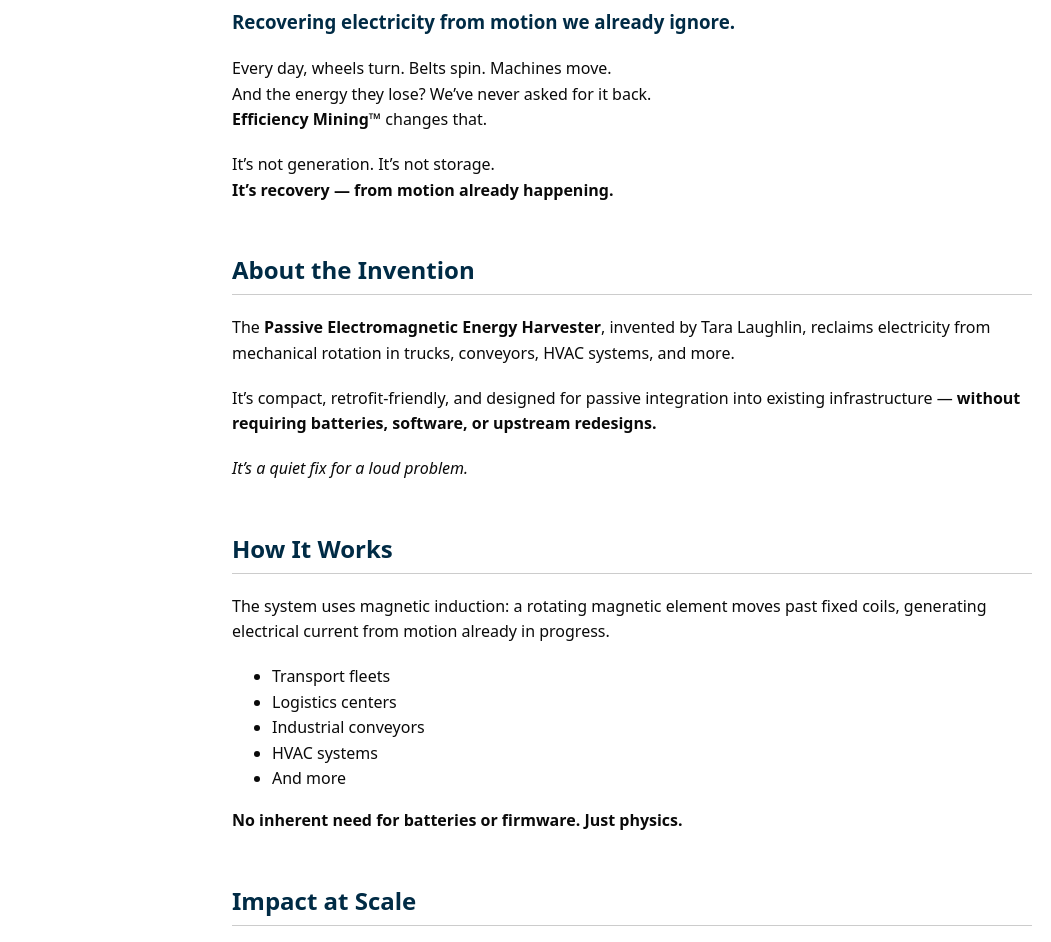
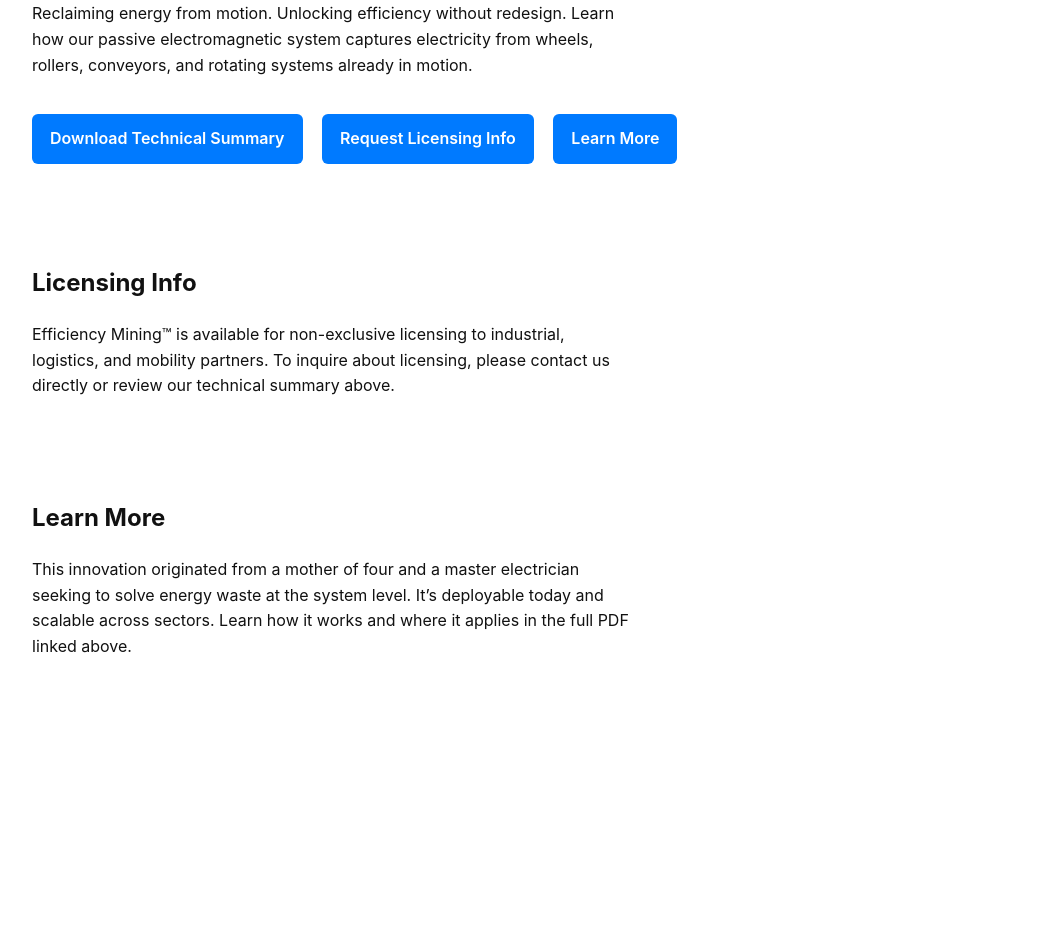
Before and after one commit to MLaugh/efficiencymining.github.io, a plain HTML site: page index.html in a window 1280 px wide. Shown: the part 116-1058 px from the top of the page, without its empty margins (8-1059 px from the left). After the commit the page ends 816 px from the top, so only its background shows below. Drawn offline with Linux system fonts and the light colour scheme.

Commit message:
Update index.html

```diff
--- a/index.html
+++ b/index.html
@@ -6,97 +6,55 @@
   <title>Efficiency Mining™</title>
   <style>
     body {
-      font-family: system-ui, -apple-system, sans-serif;
+      font-family: -apple-system, BlinkMacSystemFont, "Segoe UI", Roboto, Helvetica, Arial, sans-serif;
+      margin: 40px;
+      color: #111;
       line-height: 1.6;
-      max-width: 800px;
-      margin: auto;
-      padding: 2rem;
-      color: #0a0a0a;
-    }
-    h1, h2, h3 {
-      color: #002b45;
     }
     h1 {
-      font-size: 2em;
-      margin-bottom: 0.2em;
-    }
-    h2 {
-      margin-top: 2em;
-      font-size: 1.5em;
-      border-bottom: 1px solid #ccc;
-      padding-bottom: 0.2em;
+      font-size: 2.4em;
+      margin-bottom: 10px;
     }
     p {
-      margin-bottom: 1.2em;
+      max-width: 600px;
     }
-    a {
-      color: #0077cc;
+    .button {
+      display: inline-block;
+      margin-top: 20px;
+      margin-right: 15px;
+      padding: 12px 18px;
+      background-color: #007aff;
+      color: white;
       text-decoration: none;
+      border-radius: 6px;
+      font-weight: 600;
     }
-    a:hover {
-      text-decoration: underline;
+    .button:hover {
+      background-color: #005bb5;
     }
-    .footer {
-      margin-top: 3rem;
-      font-size: 0.9em;
-      color: #555;
+    section {
+      margin-top: 100px;
     }
   </style>
 </head>
 <body>
 
   <h1>Efficiency Mining™</h1>
-  <h3>Recovering electricity from motion we already ignore.</h3>
+  <p>Reclaiming energy from motion. Unlocking efficiency without redesign. Learn how our passive electromagnetic system captures electricity from wheels, rollers, conveyors, and rotating systems already in motion.</p>
 
-  <p>Every day, wheels turn. Belts spin. Machines move.<br>
-  And the energy they lose? We’ve never asked for it back.<br>
-  <strong>Efficiency Mining™</strong> changes that.</p>
+  <a class="button" href="Efficiency_Mining_Overview.pdf" download>Download Technical Summary</a>
+  <a class="button" href="#licensing">Request Licensing Info</a>
+  <a class="button" href="#learn">Learn More</a>
 
-  <p>It’s not generation. It’s not storage.<br>
-  <strong>It’s recovery — from motion already happening.</strong></p>
+  <section id="licensing">
+    <h2>Licensing Info</h2>
+    <p>Efficiency Mining™ is available for non-exclusive licensing to industrial, logistics, and mobility partners. To inquire about licensing, please contact us directly or review our technical summary above.</p>
+  </section>
 
-  <h2>About the Invention</h2>
-  <p>The <strong>Passive Electromagnetic Energy Harvester</strong>, invented by Tara Laughlin, reclaims electricity from mechanical rotation in trucks, conveyors, HVAC systems, and more.</p>
-
-  <p>It’s compact, retrofit-friendly, and designed for passive integration into existing infrastructure — <strong>without requiring batteries, software, or upstream redesigns.</strong></p>
-
-  <p><em>It’s a quiet fix for a loud problem.</em></p>
-
-  <h2>How It Works</h2>
-  <p>The system uses magnetic induction: a rotating magnetic element moves past fixed coils, generating electrical current from motion already in progress.</p>
-
-  <ul>
-    <li>Transport fleets</li>
-    <li>Logistics centers</li>
-    <li>Industrial conveyors</li>
-    <li>HVAC systems</li>
-    <li>And more</li>
-  </ul>
-
-  <p><strong>No inherent need for batteries or firmware. Just physics.</strong></p>
-
-  <h2>Impact at Scale</h2>
-  <p>We modeled <strong>10,000 units</strong> across industrial and transport systems.<br>
-  <strong>9 million+ kWh recovered over 10 years</strong> — from energy no one was even looking for.</p>
-
-  <p>Now imagine a million.</p>
-
-  <h2>Licensing & Contact</h2>
-  <p><strong>Efficiency Mining</strong> is currently under <em>non-exclusive licensing discussions</em> with Tier 1 operators.</p>
-
-  <p>If you’re building for the energy transition, logistics, or industrial resilience, we’d love to hear from you.</p>
-
-  <p>📬 <a href="mailto:info@efficiencymining.com">info@efficiencymining.com</a></p>
-
-  <p>
-    <a href="#">Download Technical Summary</a><br>
-    <a href="#">Request Licensing Info</a><br>
-    <a href="#">Learn More</a>
-  </p>
-
-  <div class="footer">
-    <p>#EfficiencyMining #EnergyRecovery #IndustrialTech #ClimateInnovation #GridResilience #Electrification #CleanTech #Decarbonization</p>
-  </div>
+  <section id="learn">
+    <h2>Learn More</h2>
+    <p>This innovation originated from a mother of four and a master electrician seeking to solve energy waste at the system level. It’s deployable today and scalable across sectors. Learn how it works and where it applies in the full PDF linked above.</p>
+  </section>
 
 </body>
 </html>
```
